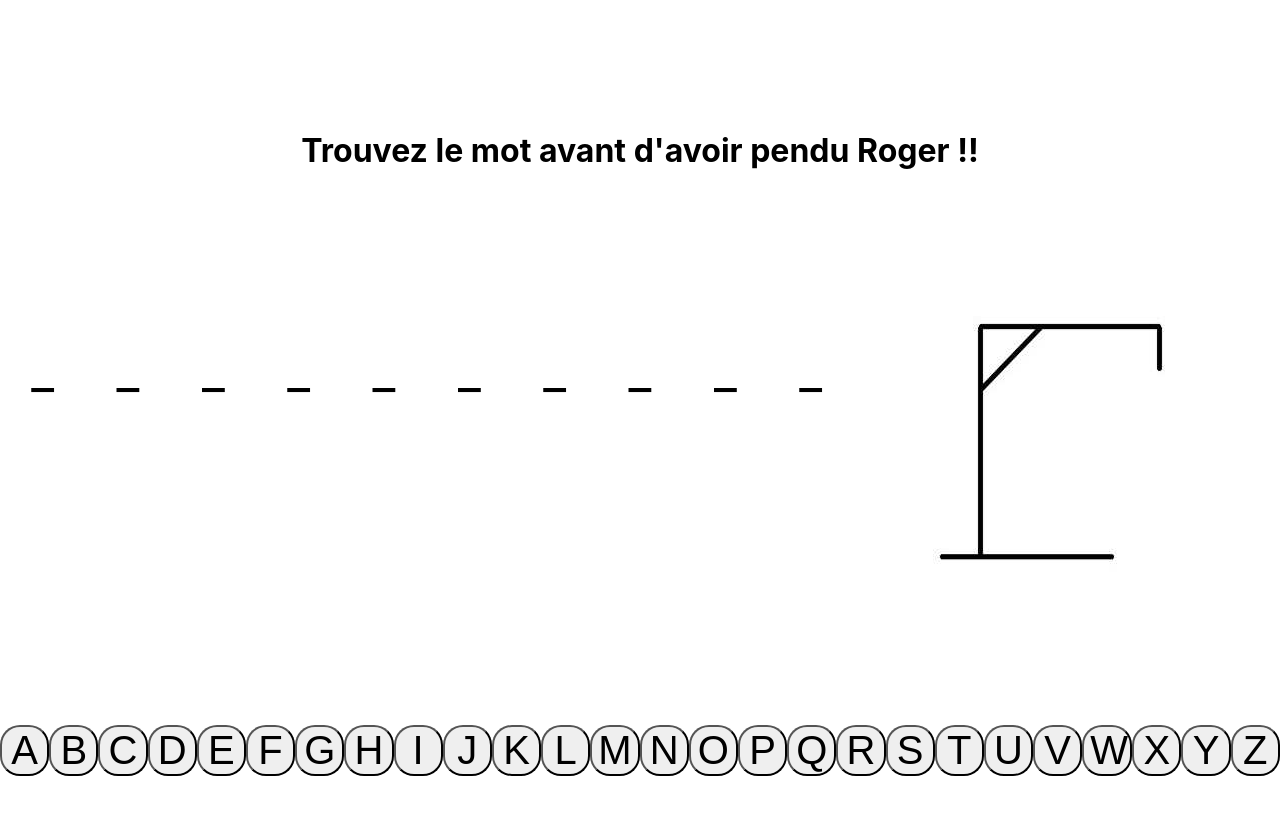
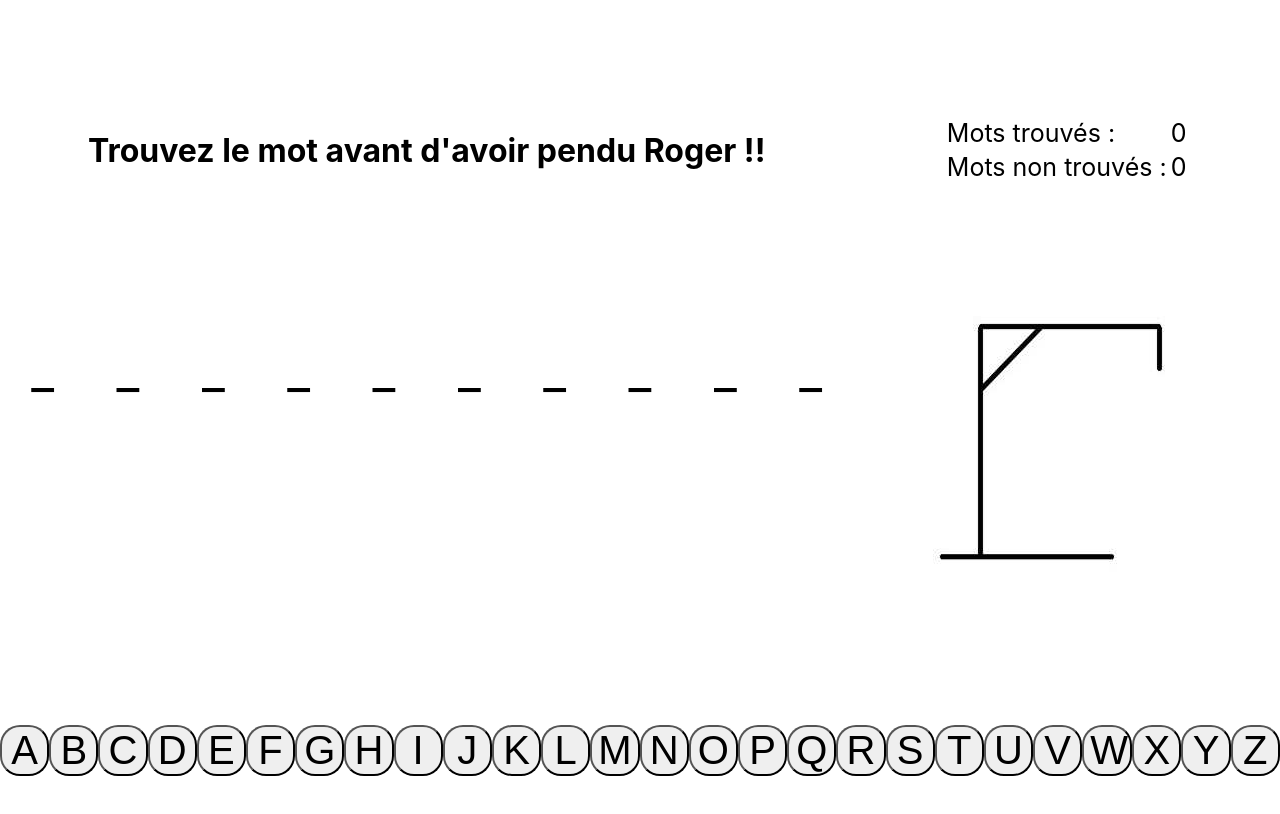
Before and after one commit to Lany75/hangman-game, a React (Create React App) app: page / in a window 1280 px wide. Shown: the top 814 px of the page. Built offline with nearby package versions, Linux system fonts and the light colour scheme.

Commit message:
F19 - Display score

```diff
--- a/src/App.js
+++ b/src/App.js
@@ -4,9 +4,11 @@ import Goal from './components/goal/Goal';
 import Messages from './components/messages/Messages';
 import ProposedLetters from './components/proposedLetters/ProposedLetters';
 import ReplayButton from './components/replayButton/ReplayButton';
+import Score from './components/score/Score';
 import SelectedWord from './components/selectedWord/SelectedWord';
 import GallowsProvider from './context/gallowsContext';
 import MessagesProvider from './context/messagesContext';
+import ScoreProvider from './context/scoreContext';
 import WordProvider from './context/wordContext';
 
 function App() {
@@ -16,8 +18,10 @@ function App() {
     <WordProvider>
       <GallowsProvider>
         <MessagesProvider>
+          <ScoreProvider>
             <div className="App">
               <Goal />
+              <Score />
               <div className='word-message'>
                 <SelectedWord />
                 <Messages />
@@ -28,6 +32,7 @@ function App() {
                 <ReplayButton />
               </div>
             </div>
+          </ScoreProvider>
         </MessagesProvider>
       </GallowsProvider>
     </WordProvider>
--- a/src/components/goal/Goal.css
+++ b/src/components/goal/Goal.css
@@ -1,5 +1,5 @@
 h1 {
-  grid-column: 1/3;
+  grid-column: 1/2;
   justify-self: center;
   align-self: center;
 }
--- a/src/components/proposedLetters/ProposedLetters.js
+++ b/src/components/proposedLetters/ProposedLetters.js
@@ -12,11 +12,13 @@ import gagne from '../../img/gagne.jpg';
 
 import './ProposedLetters.css';
 import { MessagesContext } from '../../context/messagesContext';
+import { ScoreContext } from '../../context/scoreContext';
 
 const ProposedLetters = () => {
   const { word, underscoredWord, setUnderscoredWord } = useContext(WordContext);
   const { errorCounter, setErrorCounter, setImage } = useContext(GallowsContext);
   const { setIsWon, setIsLost } = useContext(MessagesContext);
+  const { nbFoundWord, setNbFoundWord, nbLostWord, setNbLostWord } = useContext(ScoreContext);
   const ALPHABET = ['A', 'B', 'C', 'D', 'E', 'F', 'G', 'H', 'I', 'J', 'K', 'L', 'M', 'N', 'O', 'P', 'Q', 'R', 'S', 'T', 'U', 'V', 'W', 'X', 'Y', 'Z'];
 
   const disableAllLetterButton = () => {
@@ -40,8 +42,14 @@ const ProposedLetters = () => {
     setImage(image);
     disableAllLetterButton();
     showReplayButton();
-    if (image === potence6) setIsLost(true);
-    if (image === gagne) setIsWon(true);
+    if (image === potence6) {
+      setIsLost(true);
+      setNbLostWord(nbLostWord + 1);
+    }
+    if (image === gagne) {
+      setIsWon(true);
+      setNbFoundWord(nbFoundWord + 1);
+    }
   }
 
   const checkLetter = letter => {
--- /dev/null
+++ b/src/components/score/Score.css
@@ -0,0 +1,6 @@
+.score {
+  grid-column: 2/3;
+  justify-self: center;
+  align-self: center;
+  font-size: 25px;
+}
--- /dev/null
+++ b/src/components/score/Score.js
@@ -0,0 +1,23 @@
+import { useContext } from "react";
+import { ScoreContext } from "../../context/scoreContext";
+
+import './Score.css';
+
+const Score = () => {
+  const { nbFoundWord, nbLostWord } = useContext(ScoreContext);
+
+  return (
+    <table className='score'>
+      <tr>
+        <td>Mots trouvés :</td>
+        <td>{nbFoundWord}</td>
+      </tr>
+      <tr>
+        <td>Mots non trouvés :</td>
+        <td>{nbLostWord}</td>
+      </tr>
+    </table>
+  )
+}
+
+export default Score;
--- /dev/null
+++ b/src/context/scoreContext.js
@@ -0,0 +1,16 @@
+import { createContext, useState } from "react";
+
+export const ScoreContext = createContext();
+
+function ScoreProvider({ children }) {
+  const [nbFoundWord, setNbFoundWord] = useState(0);
+  const [nbLostWord, setNbLostWord] = useState(0);
+
+  return (
+    <ScoreContext.Provider value={{ nbFoundWord, setNbFoundWord, nbLostWord, setNbLostWord }}>
+      {children}
+    </ScoreContext.Provider>
+  )
+}
+
+export default ScoreProvider;
```
Lines whose indentation alone changed are shown as unchanged.
